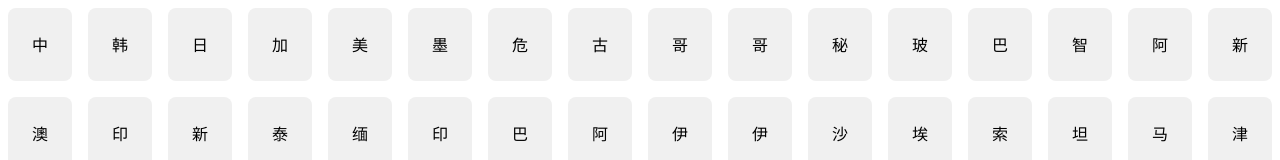
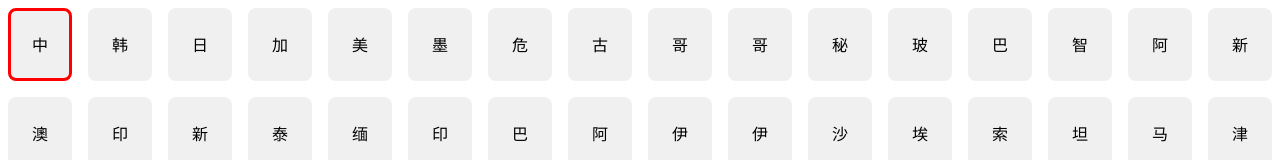
Before and after one commit to zhaoyan42/monopoly, a React (Vite) app: page / in a window 1280 px wide. Shown: the top 160 px of the page. Built offline with nearby package versions, Linux system fonts and the light colour scheme.

Commit message:
实现玩家在Square上的显示

```diff
--- a/src/App.tsx
+++ b/src/App.tsx
@@ -1,9 +1,6 @@
-import { useState } from 'react';
 import './App.css';
 import styled from 'styled-components';
-import { CountryChain } from './model/CountryChain.ts';
-import { WorldMap } from './model/Map.ts';
-import { countryList } from './model/Country.ts';
+import { Board } from './Board.tsx';
 
 const GameWrapper = styled('div')`
   height: 100%;
@@ -12,7 +9,7 @@ const GameWrapper = styled('div')`
   flex-direction: column;
 `;
 
-const GamePanel = styled('div')`
+const BoardWrapper = styled('div')`
   flex-grow: 1;
   height: 0;
   display: grid;
@@ -20,48 +17,12 @@ const GamePanel = styled('div')`
   grid-template-rows: repeat(9, 1fr);
 `;
 
-const CountryTile = styled('div')`
-  background-color: #f0f0f0;
-  border-radius: 8px;
-  padding: 8px;
-  margin: 8px;
-  display: flex;
-  justify-content: center;
-  align-items: center;
-  overflow: hidden;
-`;
-
-const EmptyTile = styled('div')`
-  background-color: #ffffff;
-  border-radius: 8px;
-  padding: 8px;
-  margin: 8px;
-  overflow: hidden;
-`;
-
 function App() {
-  const worldMap = new WorldMap(countryList);
-  console.log(worldMap);
-  const elements = Array(9)
-    .fill(0)
-    .flatMap((_, y) =>
-      Array(16)
-        .fill(0)
-        .map((_, x) => {
-          const country = worldMap.getCountry(x, y);
-          return country ? (
-            <CountryTile key={`${y}-${x}`}>
-              {country.name.substring(0, 1)}
-            </CountryTile>
-          ) : (
-            <EmptyTile key={`${y}-${x}`}></EmptyTile>
-          );
-        }),
-    );
-  console.log(elements);
   return (
     <GameWrapper>
-      <GamePanel>{elements}</GamePanel>
+      <BoardWrapper>
+        <Board></Board>
+      </BoardWrapper>
     </GameWrapper>
   );
 }
--- /dev/null
+++ b/src/Board.tsx
@@ -0,0 +1,38 @@
+import { WorldMap } from './model/Map.ts';
+import { Country, countryList } from './model/Country.ts';
+import { CountrySquare, EmptySquare } from './Square.tsx';
+import { useState } from 'react';
+import { Player } from './model/Player.ts';
+
+export function Board() {
+  const worldMap = new WorldMap(countryList);
+
+  const [players] = useState([
+    new Player('#ff0000', countryList[0]),
+    new Player('#00ff00', countryList[0]),
+    new Player('#0000ff', countryList[0]),
+  ]);
+
+  function getPlayers(country: Country) {
+    return players.filter((player) => player.country === country);
+  }
+
+  return Array(9)
+    .fill(0)
+    .flatMap((_, y) =>
+      Array(16)
+        .fill(0)
+        .map((_, x) => {
+          const country = worldMap.getCountry(x, y);
+          return country ? (
+            <CountrySquare
+              key={`${y}-${x}`}
+              country={country}
+              players={getPlayers(country)}
+            />
+          ) : (
+            <EmptySquare key={`${y}-${x}`}></EmptySquare>
+          );
+        }),
+    );
+}
--- /dev/null
+++ b/src/Square.tsx
@@ -0,0 +1,65 @@
+import styled from 'styled-components';
+import { Country } from './model/Country.ts';
+import { Player } from './model/Player.ts';
+import { useEffect, useState } from 'react';
+
+const CountrySquareWrapper = styled('div')<{ $playerColor: string | null }>`
+  ${({ $playerColor }) =>
+    $playerColor ? `border: 3px solid ${$playerColor}` : ''};
+  background-color: #f0f0f0;
+  border-radius: 8px;
+  padding: 8px;
+  margin: 8px;
+  display: flex;
+  justify-content: center;
+  align-items: center;
+  overflow: hidden;
+`;
+
+function useIntervalIndex(playersCount: number, interval: number) {
+  const [currentPlayerIndex, setCurrentPlayerIndex] = useState(0);
+
+  useEffect(() => {
+    // Do not start the interval if there are no players
+    if (playersCount === 0) {
+      return;
+    }
+
+    const intervalId = setInterval(() => {
+      setCurrentPlayerIndex((index) => (index + 1) % playersCount);
+    }, interval);
+
+    return () => clearInterval(intervalId);
+  }, [playersCount, interval]);
+
+  return currentPlayerIndex;
+}
+
+export function CountrySquare({
+  country,
+  players,
+}: {
+  country: Country;
+  players: Player[];
+}) {
+  const currentPlayerIndex = useIntervalIndex(players.length, 800);
+
+  function getCurrentPlayerColor() {
+    const currentPlayer = players?.[currentPlayerIndex];
+    return currentPlayer?.color || null;
+  }
+
+  return (
+    <CountrySquareWrapper $playerColor={getCurrentPlayerColor()}>
+      {country.name.substring(0, 1)}
+    </CountrySquareWrapper>
+  );
+}
+
+export const EmptySquare = styled('div')`
+  background-color: #ffffff;
+  border-radius: 8px;
+  padding: 8px;
+  margin: 8px;
+  overflow: hidden;
+`;
--- a/src/model/Map.ts
+++ b/src/model/Map.ts
@@ -8,7 +8,6 @@ export class WorldMap {
       this.positionMap[y] = [];
       for (let x = 0; x < 16; x++) {
         const country = countries?.[x + y * 16];
-        console.log(country, x + y * 16, x, y);
         this.positionMap[y].push(country || null);
       }
     }
--- /dev/null
+++ b/src/model/Player.ts
@@ -0,0 +1,8 @@
+import { Country } from './Country.ts';
+
+export class Player {
+  constructor(
+    public color: string,
+    public country: Country,
+  ) {}
+}
```
Also changed, not shown: .eslintrc.cjs.
